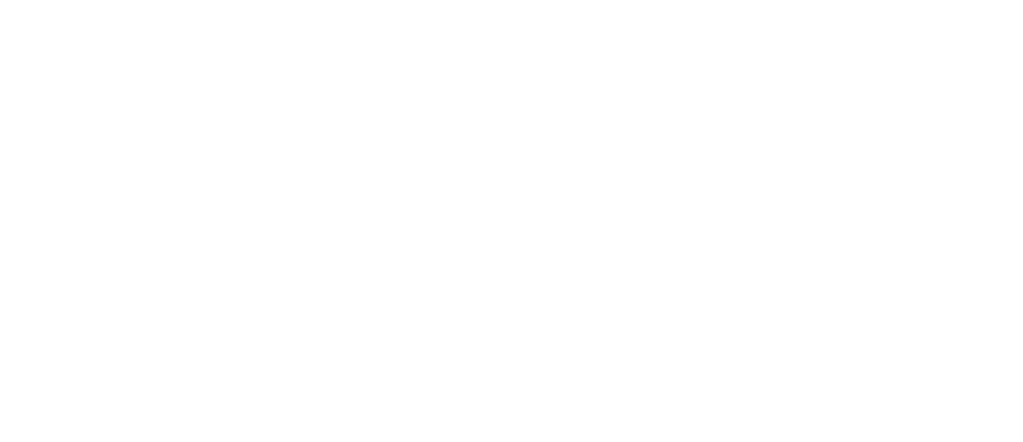
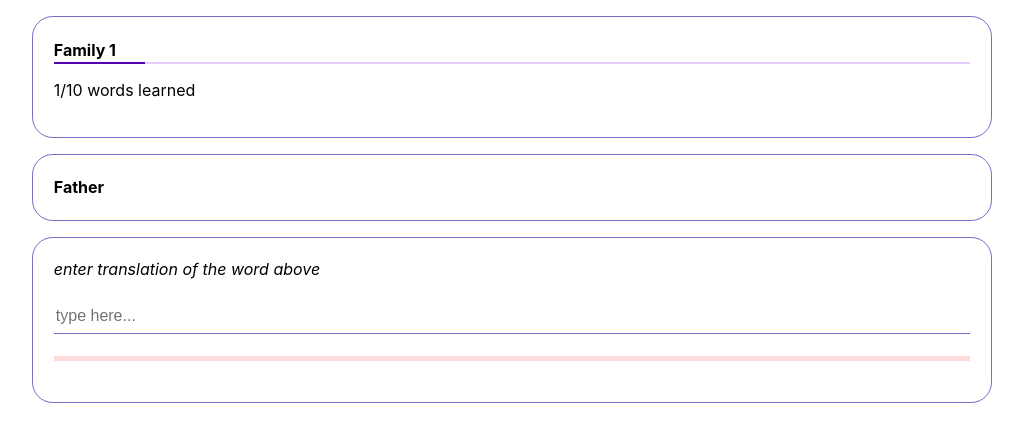
Before and after one commit to ipovos/abvoc, a React (Create React App) app: page / in a window 1280 px wide. Shown: the top 442 px of the page, without its empty margins (128-1151 px from the left). Built offline with nearby package versions, Linux system fonts and the light colour scheme.

Commit message:
trainpage start

```diff
--- a/src/components/App.jsx
+++ b/src/components/App.jsx
@@ -2,6 +2,7 @@ import React from 'react';
 
 import { DecksPage } from './organisms/DecksPage';
 import { DeckPage } from './organisms/DeckPage';
+import { TrainPage } from './organisms/TrainPage';
 
 import * as store from '../shared/store';
 
@@ -34,11 +35,14 @@ export class App extends React.Component {
       appData,
       decksById,
     } = this.state;
+
+    const router = { params: pageParams };
+
     return (
       <>
         {page === 'decks' && (
           <DecksPage
-            router={{ params: pageParams }}
+            router={router}
             onPageChange={this.changePage}
             appData={appData}
             decks={Object.values(decksById)}
@@ -46,7 +50,15 @@ export class App extends React.Component {
         )}
         {page === 'deck' && (
           <DeckPage
-            router={{ params: pageParams }}
+            router={router}
+            deck={decksById[pageParams.deckId]}
+            words={this.getWordsByDeckId(pageParams.deckId)}
+            onPageChange={this.changePage}
+          />
+        )}
+        {page === 'train' && (
+          <TrainPage
+            router={router}
             deck={decksById[pageParams.deckId]}
             words={this.getWordsByDeckId(pageParams.deckId)}
             onPageChange={this.changePage}
--- a/src/components/atoms/ProgressBar.jsx
+++ b/src/components/atoms/ProgressBar.jsx
@@ -57,6 +57,7 @@ export const ProgressBar = ({
             colored,
           ),
           width: `${Math.min(percent, 100)}%`,
+          transition: 'width .1s ease-in-out'
         }}
       />
     </div>
--- /dev/null
+++ b/src/components/molecules/TrainForm.jsx
@@ -0,0 +1,69 @@
+import React from 'react';
+
+import { Input } from '../atoms/Input';
+
+import { ProgressBar } from '../atoms/ProgressBar';
+
+export class TrainForm extends React.Component {
+  state = {
+    value: '',
+  };
+
+  handleValueChange = (event) => {
+    this.setState({ value: event.target.value });
+  };
+
+  getProgressPercent = () => {
+    const { targetValue } = this.props;
+    const { value } = this.state;
+
+    const normalizedTargetValue = this.normalizeValue(
+      targetValue,
+    );
+
+    const normalizedValue = this.normalizeValue(value);
+
+    if (
+      !normalizedTargetValue.startsWith(normalizedValue)
+    ) {
+      return 0;
+    }
+
+    return (value.length / targetValue.length) * 100;
+  };
+
+  normalizeValue = (value) => {
+    return value.toLowerCase();
+  };
+
+  render() {
+    const { caption, ...otherProps } = this.props;
+    const { value } = this.state;
+    const progressPercent = this.getProgressPercent();
+
+    return (
+      <>
+        <div>
+          <i>{caption}</i>
+        </div>
+        <br />
+        <Input
+          type="text"
+          placeholder="type here..."
+          value={value}
+          onChange={this.handleValueChange}
+          {...otherProps}
+        />
+        <br />
+        <div style={{ marginTop: '2px' }}>
+          <ProgressBar
+            percent={progressPercent}
+            height="5px"
+            colored
+          />
+        </div>
+        <br />
+      </>
+    );
+  }
+}
--- a/src/components/organisms/TrainPage.jsx
+++ b/src/components/organisms/TrainPage.jsx
@@ -1,5 +1,34 @@
 import React from 'react';
 
-export const TrainPage = (props) => {
+import { Container } from '../atoms/Container';
+import { Tile } from '../atoms/Tile';
+import { Title } from '../atoms/Title';
+import { ProgressBar } from '../atoms/ProgressBar';
 
-};
+import { TrainForm } from '../molecules/TrainForm';
+
+export class TrainPage extends React.Component {
+  render() {
+    const { deck } = this.props;
+    const targetValue = 'Father';
+
+    return (
+      <Container>
+        <Tile>
+          <Title>{deck.title}</Title>
+          <ProgressBar percent={10} />
+          <p>1/10 words learned</p>
+        </Tile>
+        <Tile>
+          <Title>{targetValue}</Title>
+        </Tile>
+        <Tile>
+          <TrainForm
+            caption="enter translation of the word above"
+            targetValue={targetValue}
+          />
+        </Tile>
+      </Container>
+    );
+  }
+}
```
